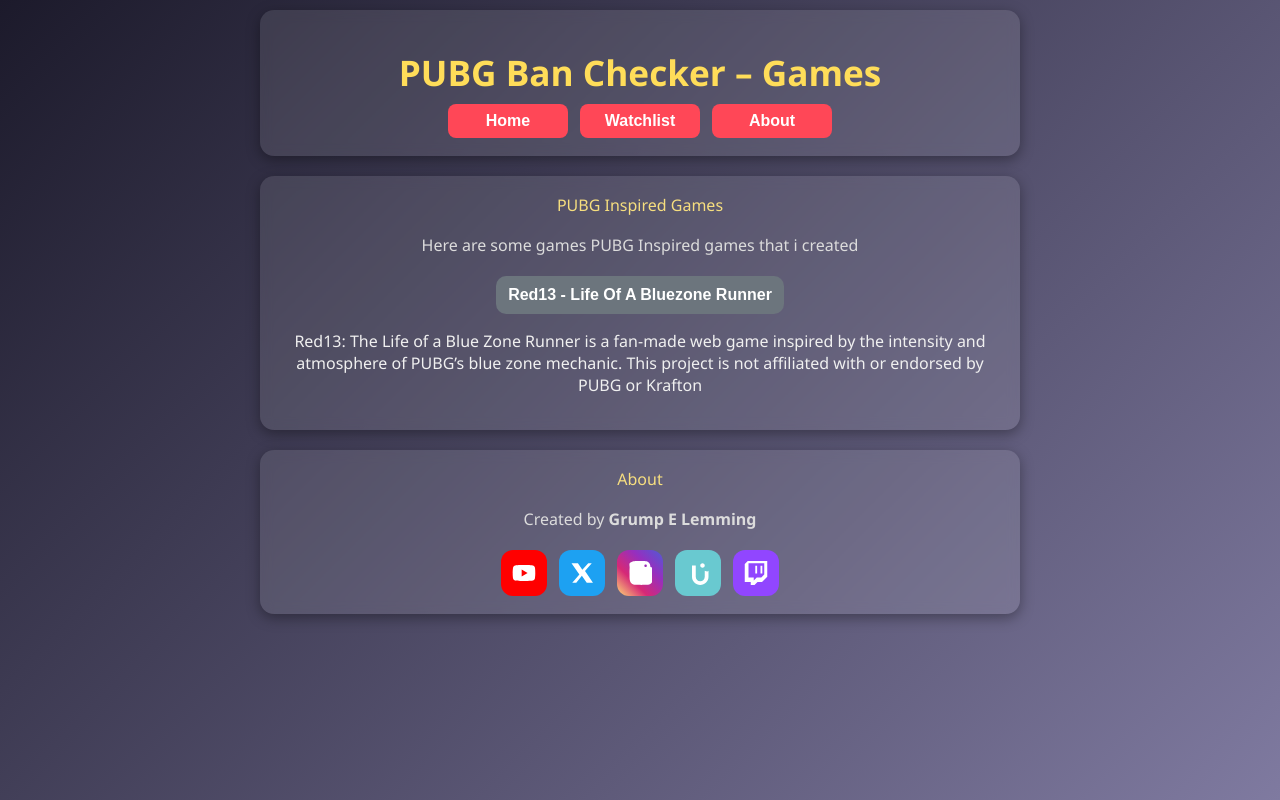
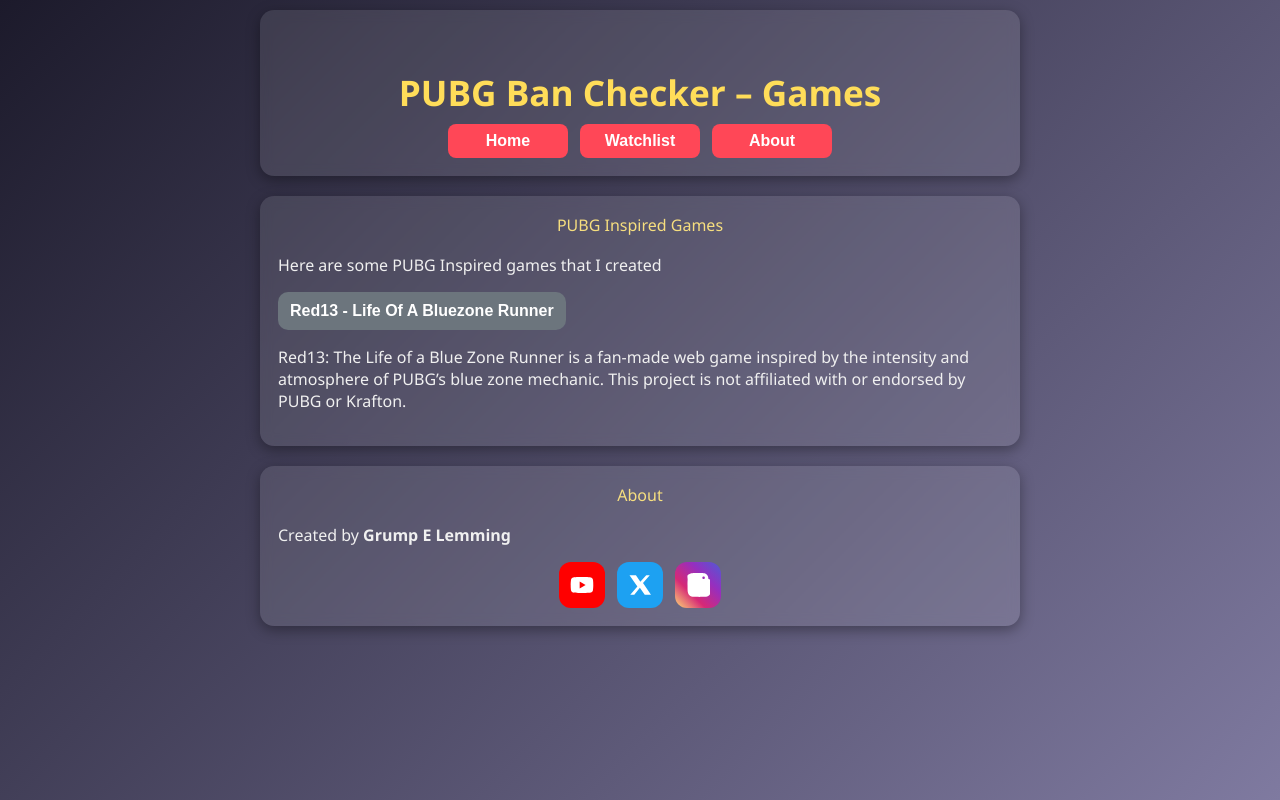
Before and after one commit to GrumpELemming/pubg-ban-checker-web, a plain HTML site: page games.html in a window 1280 px wide. Drawn offline with Linux system fonts and the light colour scheme.

Commit message:
Update games.html

```diff
--- a/games.html
+++ b/games.html
@@ -2,49 +2,39 @@
 <html lang="en">
 <head>
   <meta charset="UTF-8">
+  <meta http-equiv="Content-Security-Policy" content="
+    default-src 'self';
+    script-src 'self';
+    style-src 'self';
+    img-src 'self' data:;
+    font-src 'self';
+    connect-src https://pubg-ban-checker-backend.onrender.com;
+    frame-ancestors 'none';
+    base-uri 'self';
+  ">
   <meta name="viewport" content="width=device-width, initial-scale=1.0">
   <title>PUBG Ban Checker – Games</title>
   <link rel="stylesheet" href="css/main.css">
-  <style>
-    h1 {
-      margin-top: 20px !important;
-    }
-
-    .about-credit {
-      text-align: center;
-      margin: 10px 0 20px 0;
-      font-size: 1rem;
-      color: var(--muted);
-      opacity: 0;
-      animation: fadeUp 0.8s forwards;
-      animation-delay: 0.2s;
-    }
-
-    @keyframes fadeUp {
-      from { opacity: 0; transform: translateY(8px); }
-      to { opacity: 1; transform: translateY(0); }
-    }
-  </style>
 </head>
 <body>
   <div class="container">
-    <h1>PUBG Ban Checker – Games</h1>
+    <h1 class="compact-title">PUBG Ban Checker – Games</h1>
     <div class="nav-links">
-      <a href="index.html"><button>Home</button></a>
-      <a href="watchlist.html"><button>Watchlist</button></a>
-      <a href="updates.html"><button>About</button></a>
+      <a href="index.html"><button type="button">Home</button></a>
+      <a href="watchlist.html"><button type="button">Watchlist</button></a>
+      <a href="updates.html"><button type="button">About</button></a>
     </div>
   </div>
 
   <div class="container">
     <h2>PUBG Inspired Games</h2>
-    <p class="about-credit">Here are some games PUBG Inspired games that i created</p>
+    <p class="about-credit">Here are some PUBG Inspired games that I created</p>
 
-    <div style="text-align:center; margin-top:20px;">
-      <a href="games/red13/index.html" target="_blank">
-        <button class="secondary-btn" style="min-width:180px;">Red13 - Life Of A Bluezone Runner</button>
+    <div class="centered" style="margin-top:20px;">
+      <a href="games/red13/index.html" target="_blank" rel="noopener noreferrer">
+        <button class="secondary-btn" type="button" style="min-width:180px;">Red13 - Life Of A Bluezone Runner</button>
       </a>
-      <p>Red13: The Life of a Blue Zone Runner is a fan-made web game inspired by the intensity and atmosphere of PUBG’s blue zone mechanic. This project is not affiliated with or endorsed by PUBG or Krafton</p>
+      <p>Red13: The Life of a Blue Zone Runner is a fan-made web game inspired by the intensity and atmosphere of PUBG’s blue zone mechanic. This project is not affiliated with or endorsed by PUBG or Krafton.</p>
     </div>
   </div>
 
@@ -52,22 +42,13 @@
     <h2>About</h2>
     <p class="about-credit">Created by <strong class="shimmer">Grump E Lemming</strong></p>
     <div class="social-buttons">
-      <a href="https://www.youtube.com/@grumpelemming" target="_blank" class="social-btn youtube" data-tooltip="YouTube">
+      <a href="https://www.youtube.com/@grumpelemming" target="_blank" rel="noopener noreferrer" class="social-btn youtube" data-tooltip="YouTube">
         <img src="img/youtube.svg" alt="YouTube">
       </a>
-      <a href="https://twitter.com/grumpelemming" target="_blank" class="social-btn x" data-tooltip="X (Twitter)">
+      <a href="https://twitter.com/grumpelemming" target="_blank" rel="noopener noreferrer" class="social-btn x" data-tooltip="X (Twitter)">
         <img src="img/x.svg" alt="X (Twitter)">
       </a>
-      <a href="https://www.instagram.com/grumpelemming" target="_blank" class="social-btn instagram" data-tooltip="Instagram">
+      <a href="https://www.instagram.com/grumpelemming" target="_blank" rel="noopener noreferrer" class="social-btn instagram" data-tooltip="Instagram">
         <img src="img/instagram.svg" alt="Instagram">
       </a>
-      <a href="https://www.tiktok.com/@grumpelemming" target="_blank" class="social-btn tiktok" data-tooltip="TikTok">
-        <img src="img/tiktok.svg" alt="TikTok">
-      </a>
-      <a href="https://www.twitch.tv/grumpelemming" target="_blank" class="social-btn twitch" data-tooltip="Twitch">
-        <img src="img/twitch.svg" alt="Twitch">
-      </a>
-    </div>
-  </div>
-</body>
-</html>
+      <a href="https://www.tiktok.com/@grumpelemmin
```
